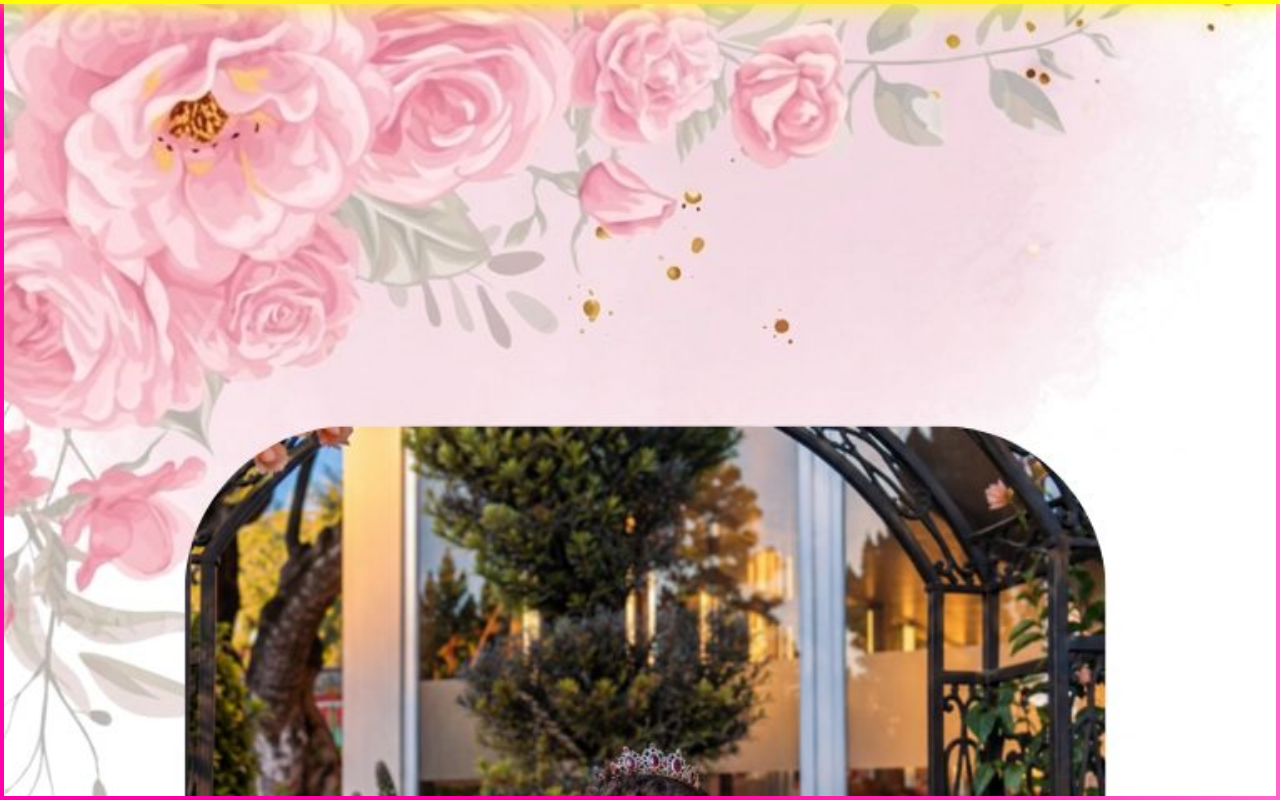
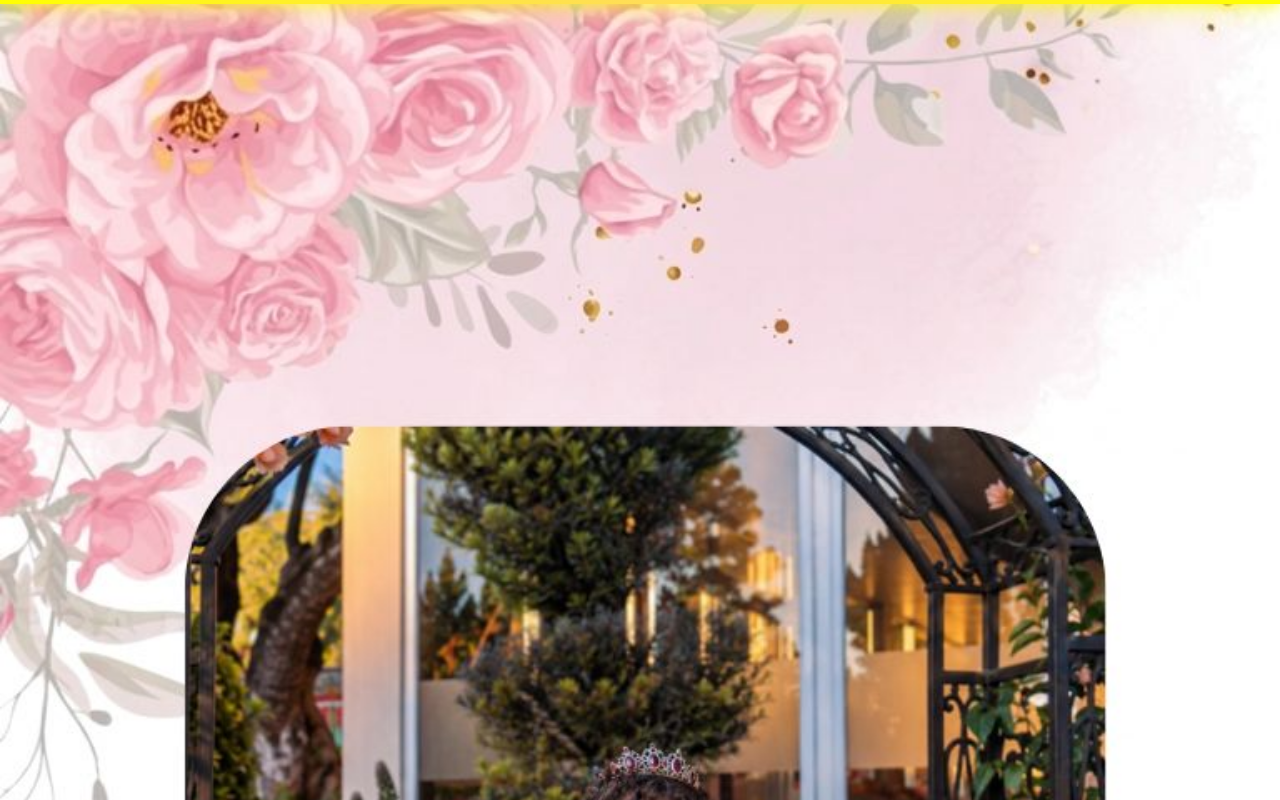
Before and after one commit to solllp/Portafolio, a website: page index.html in a window 1280 px wide. Shown: the top 800 px of the page. Drawn offline with nearby package versions, Linux system fonts and the light colour scheme.

Commit message:
Actualiza diseño de la invitación

```diff
--- a/estilo.css
+++ b/estilo.css
@@ -354,33 +354,6 @@ body {
 
 /*BORDE GLOW*/
 
-.border-glow {
-    position: fixed;
-
-    top: 0;
-    left: 0;
-    right: 0;
-    bottom: 0;
-
-    border: 4px solid transparent;
-
-    border-image:
-        linear-gradient(
-            to right,
-             #ff00aa,
-             #ff0099,
-             #ff66cc
-         ) 1;
-
-     box-shadow:
-         0 0 10px #ff66cc,
-         0 0 20px #ff66cc,
-         0 0 30px #ff66cc,
-         0 0 10px #ff0099,
-         0 0 20px #ff0099,
-         0 0 30px #ff0099;
-
-}
 
 .section::before {
     content: '';
--- a/index.html
+++ b/index.html
@@ -18,7 +18,7 @@
 
         <section class="section section2">
             <img class="bg-img" src="img2.png" alt="Imagen 2">
-<div class="musica">
+<div class="musica">https://solllp.github.io/Portafolio/
 
     <audio id="musica" loop>
         <source src="m.mp3" type="audio/mpeg">
```
Also changed, not shown: img10.png (deleted).
